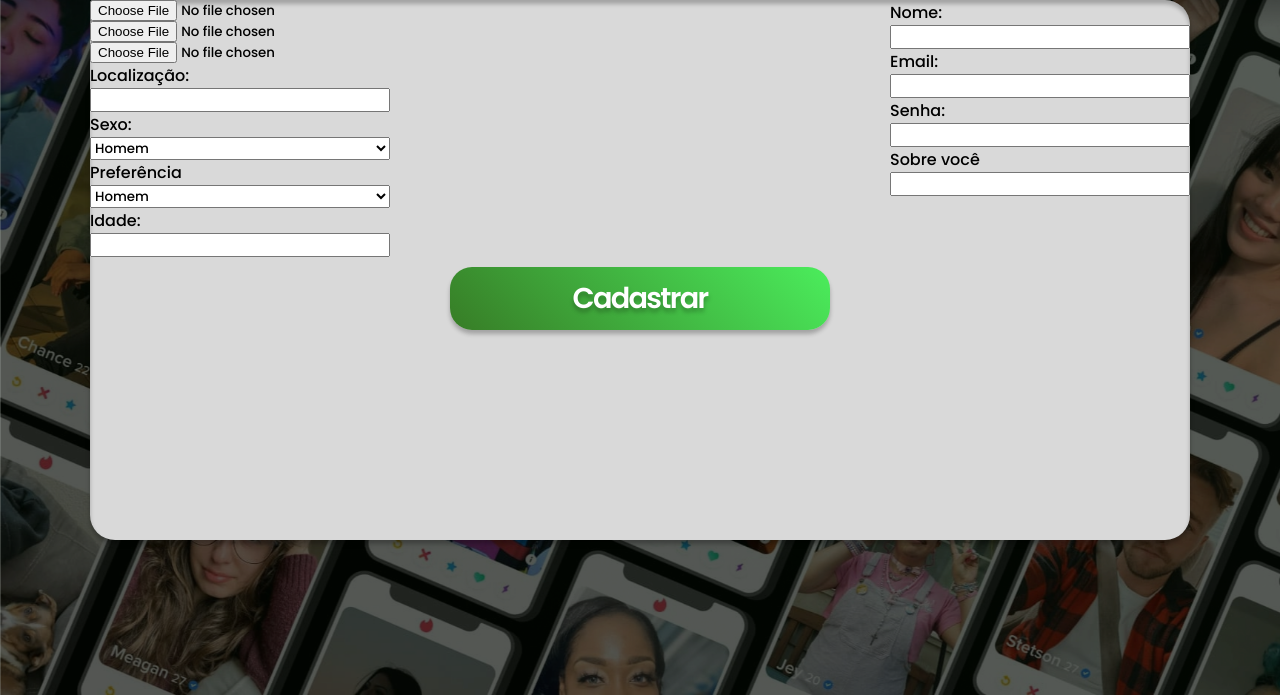
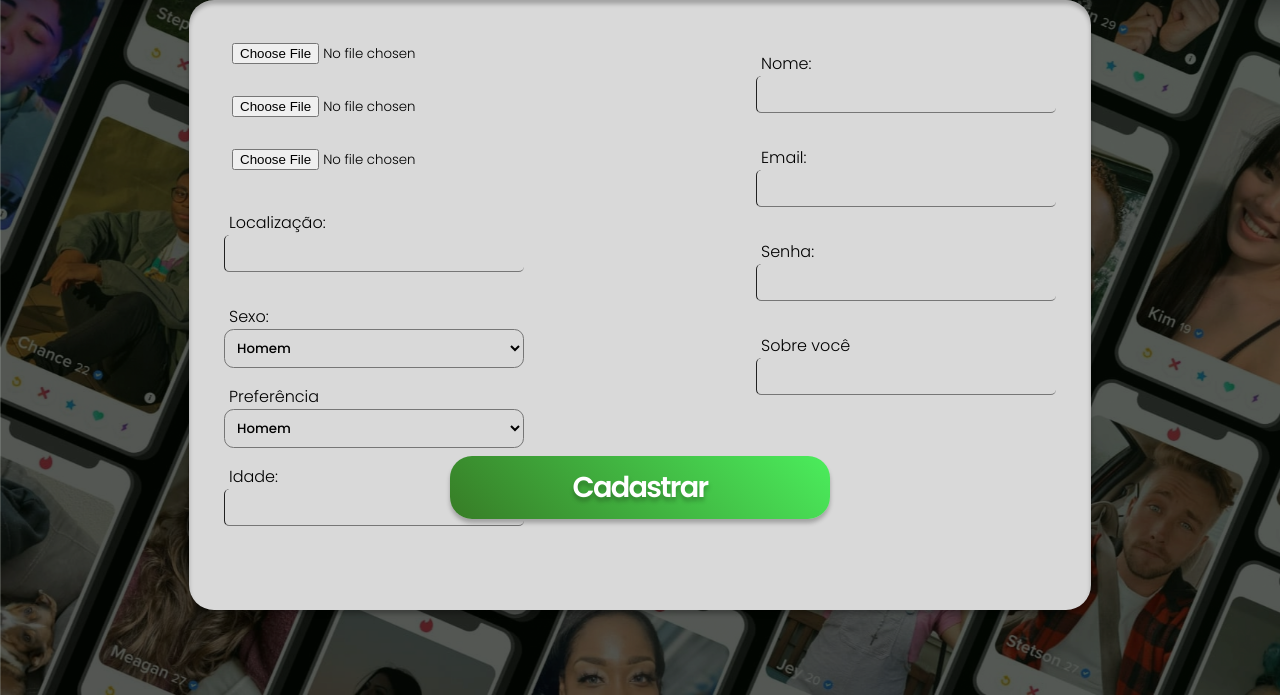
Before and after one commit to LucasBDC/icetinder, a PHP site: page /cadastro.php in a window 1280 px wide. Shown: the part 105-800 px from the top of the page. Run offline with PHP 8.4, Linux system fonts and the light colour scheme.

Commit message:
Making and Styling Cadastro

```diff
--- a/style.css
+++ b/style.css
@@ -3,6 +3,10 @@
 
 body{
   min-width: 320px;
+}
+
+input{
+  font-weight: 300;
 }
 
 *{
@@ -180,13 +184,20 @@ body{
 }
 
 /* Tela Cadastro */
+
 .container-cadastro{
   display: grid;
   background: #D9D9D9;
   box-shadow: 0px 4px 4px rgba(0, 0, 0, 0.25), inset 0px 4px 4px rgba(0, 0, 0, 0.25);
   border-radius: 25px;
-  width: 1100px;
+  width: 65%;
   height: 540px;
+  padding: 35px;
+}
+
+.container-cadastro button{
+  position: relative;
+  top: -12vh;
 }
 
 .right-cad{
@@ -203,7 +214,76 @@ body{
   float: left;
 }
 
+.right-cad label{
+  font-size: 1em;
+  font-weight: 300;
+  padding: 0 5px;
+  margin: 1rem 0 0 0;
+}
 
+.sobre-voce{
+  height: 11rem;
+  min-height: 11rem;
+  min-width: 300px;
+  max-height: 11rem;
+  max-width: 300px;
+}
+
+.right-cad input, textarea{
+  font-weight: 300;
+  background-color: transparent;
+  border-width: 0px 0px 1px 1px;
+  padding: 0.5rem;
+  margin: 0 0 1rem 0;
+  border-radius: 0.4em;
+  -webkit-border-radius: 0.4em;
+  -moz-border-radius: 0.4em;
+  -ms-border-radius: 0.4em;
+  -o-border-radius: 0.4em;
+}
+
+.left-cad label{
+  font-size: 1em;
+  font-weight: 300;
+  padding: 0 5px;
+  margin: 1rem 0 0 0;
+}
+
+.left-cad input, textarea{
+  background-color: transparent;
+  border-width: 0px 0px 1px 1px;
+  padding: 0.5rem;
+  margin: 0 0 1rem 0;
+  border-radius: 0.4em;
+  -webkit-border-radius: 0.4em;
+  -moz-border-radius: 0.4em;
+  -ms-border-radius: 0.4em;
+  -o-border-radius: 0.4em;
+}
+
+.three-grid{
+  display: grid;
+  grid-template: "grid1 grid2 grid3";
+  gap: 1.2rem;
+}
+
+select{
+  background-color: transparent;
+  padding: 0.5rem;
+  border-radius: 0.6rem;
+  -webkit-border-radius: 0.6rem;
+  -moz-border-radius: 0.6rem;
+  -ms-border-radius: 0.6rem;
+  -o-border-radius: 0.6rem;
+}
+
+.left-cad #age{
+  width: 50px;
+}
+
+.photos{
+  display: grid;
+}
 /* Clear Class */
 .clear{
   clear: both;
```
